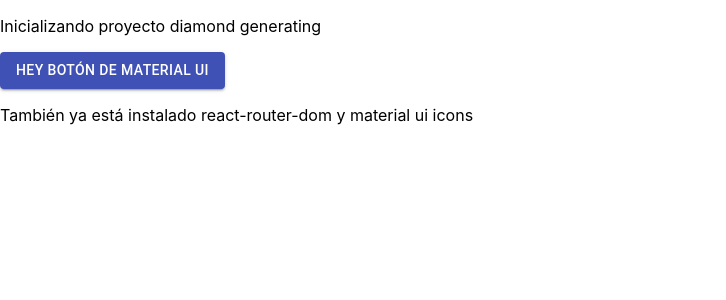
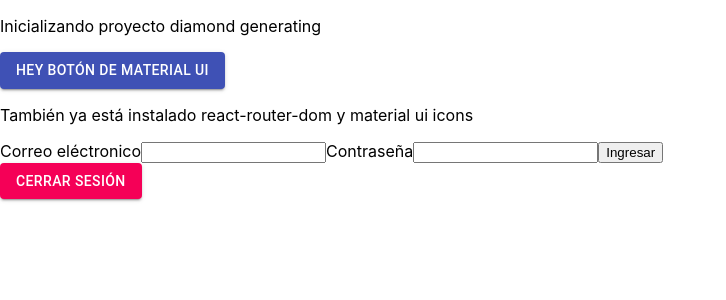
Before and after one commit to EdithOrt/diamond-generating, a React (Create React App) app: page / in a window 1280 px wide. Shown: the top 300 px of the page, without its empty margins (0-726 px from the left). Built offline with nearby package versions, Linux system fonts and the light colour scheme.

Commit message:
login with email and password activated

```diff
--- a/src/App.js
+++ b/src/App.js
@@ -1,5 +1,6 @@
 import React from 'react';
 import { Button } from '@material-ui/core'
+import Login from './components/Login'
 
 function App() {
     return (
@@ -7,6 +8,7 @@ function App() {
           <p>Inicializando proyecto diamond generating</p>
           <Button variant="contained" color="primary">Hey botón de material UI</Button>
           <p>También ya está instalado react-router-dom y material ui icons</p>
+          <Login />
       </div>
     );
   }
--- /dev/null
+++ b/src/components/Login/index.jsx
@@ -0,0 +1,66 @@
+import React, {useState} from 'react';
+import {auth} from '../../firebase-config'
+import {Button} from '@material-ui/core'
+
+const Login = () => {
+
+    let [data, setData] = useState ({
+        email: '',
+        password: ''
+    })
+
+    const handleInputChange = (e) =>{
+        setData({
+            ...data,
+            [e.target.name]: e.target.value
+        })
+    }
+
+    const resetLogin = () =>{
+        setData({
+            email:'',
+            password: ''
+        })
+    }
+
+    const authFirebase = (e) => {
+        e.preventDefault()
+        auth.signInWithEmailAndPassword(data.email, data.password)
+        .then( () =>{
+            console.log('has ingresado :)')
+            console.log(auth.currentUser)
+            resetLogin()
+        })
+        .catch(function(e) {
+            let errorCode = e.code;
+            let errorMessage = e.message;
+            console.log(errorMessage)
+        })
+    }
+
+    const signOut = () => {
+        auth.signOut()
+        .then(() => {
+            console.log("has cerrado sesión")
+            console.log(auth.currentUser)
+        })
+        .catch((e) =>{
+            console.log(e.message)
+        })
+    }
+
+    return (
+        <div>
+            <form onSubmit={authFirebase}>
+                <label>Correo eléctronico</label>
+                <input type="email" name="email" required="requiered" value={data.email} onChange={handleInputChange}></input>
+                <label>Contraseña</label>
+                <input type="password" name="password" required="required" value={data.password} onChange={handleInputChange}></input>
+                <input type="submit" value="Ingresar"></input>
+            </form>
+            <Button variant="contained" color="secondary" onClick={signOut}>Cerrar Sesión</Button>
+        </div>
+     );
+}
+
+export default Login;
--- a/src/firebase-config.js
+++ b/src/firebase-config.js
@@ -1,5 +1,6 @@
 import firebase from 'firebase/app'
 import 'firebase/firestore'
+import 'firebase/auth'
 
 var firebaseConfig = {
     apiKey: "AIzaSyAy-GKsuKGvRh-dciPu3al8xkMMj7LZdbU",
@@ -14,3 +15,5 @@ var firebaseConfig = {
   const fb = firebase.initializeApp(firebaseConfig);
 
   export const db = fb.firestore()
+
+  export const auth = fb.auth()
```
